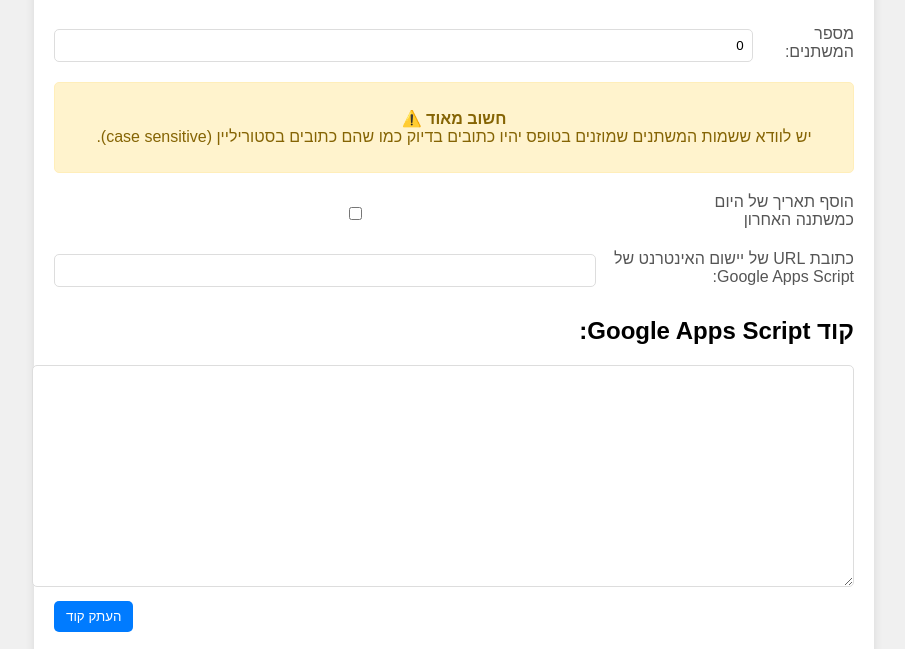
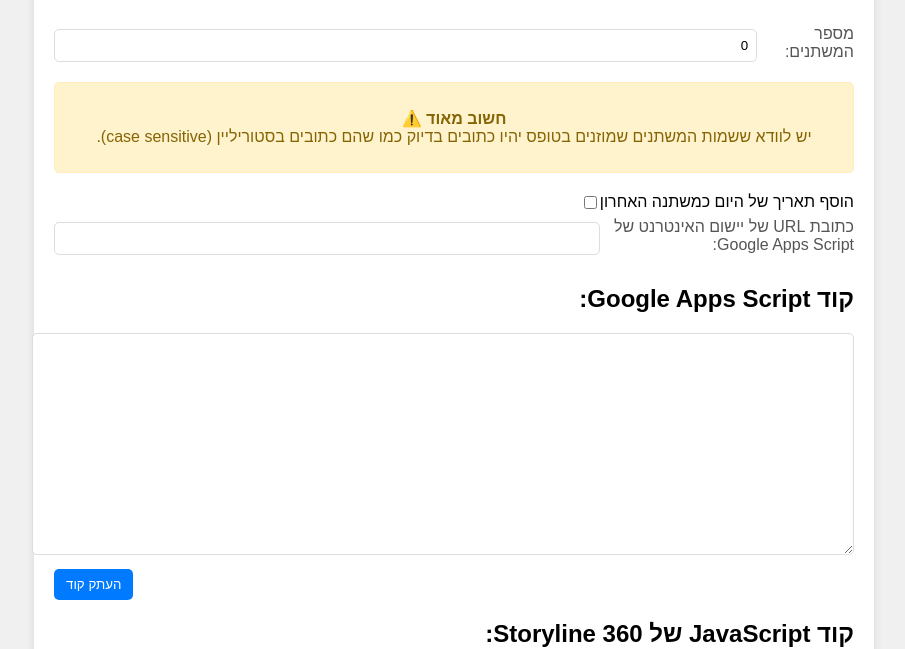
Before and after one commit to shaharc94/storylinegooglesheetcodeassistant, a plain HTML site: page index.html in a window 1280 px wide. Shown: the part 93-742 px from the top of the page, without its empty margins (186-1091 px from the left). Drawn offline with Linux system fonts and the light colour scheme.

Commit message:
Update index.html

```diff
--- a/index.html
+++ b/index.html
@@ -13,7 +13,12 @@
       margin-bottom: 10px;
     }
 
-    .input-group label {
+    .input-group-inline {
+      display: inline-flex;
+      align-items: center;
+    }
+
+    .input-group-inline input {
       margin-left: 5px;
     }
   </style>
@@ -34,7 +39,7 @@
     <div id="variable-names"></div>
 
     <!-- Checkbox to include today's date on the same line -->
-    <div class="input-group">
+    <div class="input-group-inline">
       <label for="include-date">הוסף תאריך של היום כמשתנה האחרון</label>
       <input type="checkbox" id="include-date">
     </div>
```
